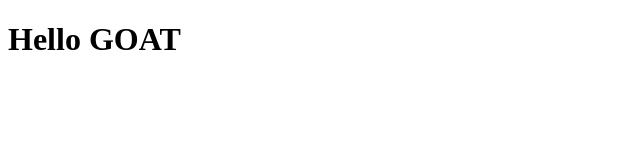
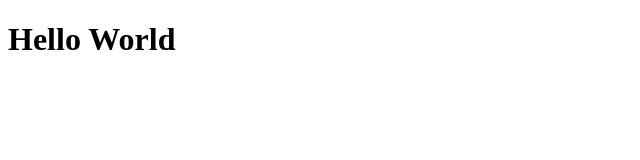
Before and after one commit to GU-Web-Dev-2025/participation-1-introduction-to-web-programming-leonhnguyen, a plain HTML site: page index.html in a window 1280 px wide. Shown: the full height of the page, 0-640 px from the left. Drawn offline with Linux system fonts and the light colour scheme.

Commit message:
Initial Commit

```diff
--- a/index.html
+++ b/index.html
@@ -8,7 +8,7 @@
     <link rel="shortcut icon" href="image.png" type="image/x-icon">
 </head>
 <body>
-    <h1>Hello GOAT</h1>
+<h1>Hello World</h1>
 
 </body>
 </html>
```
Also changed, not shown: CryingBron.png (renamed from image.png).
